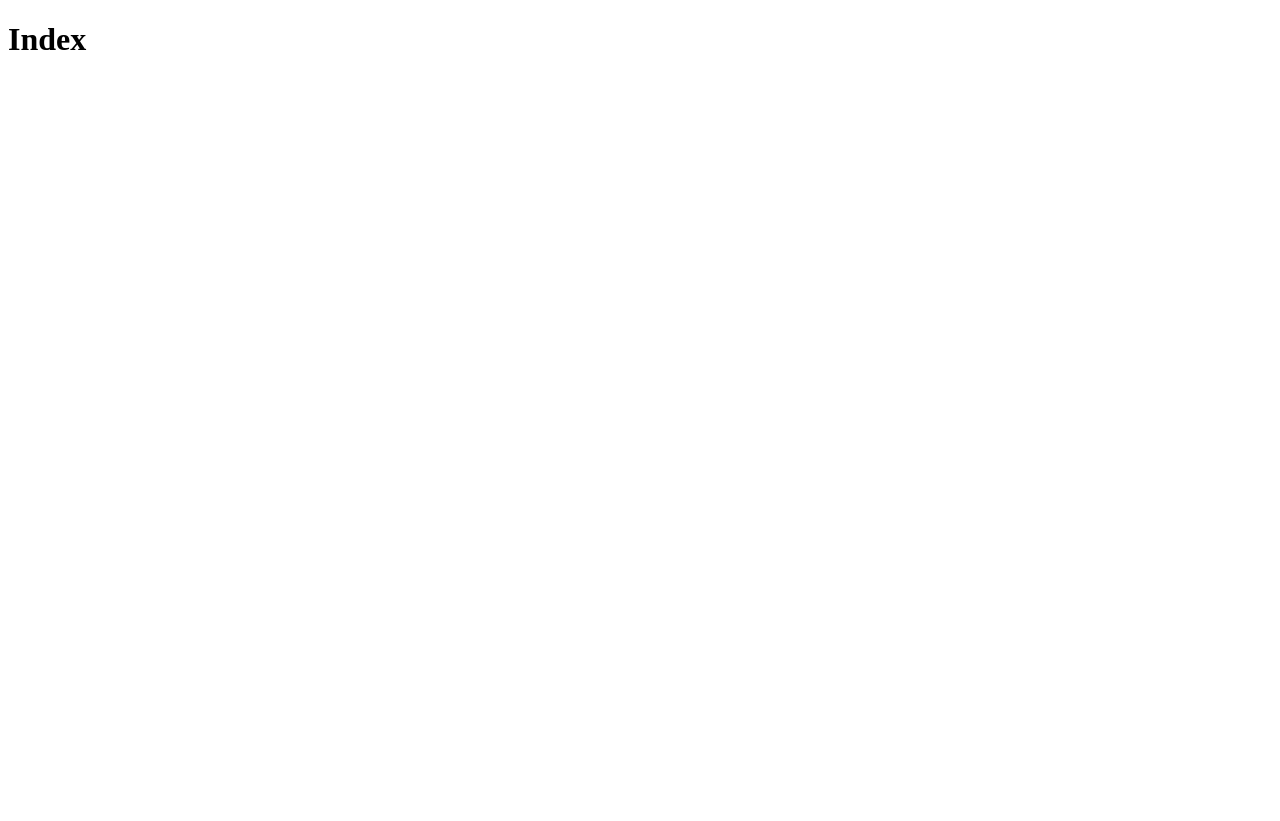
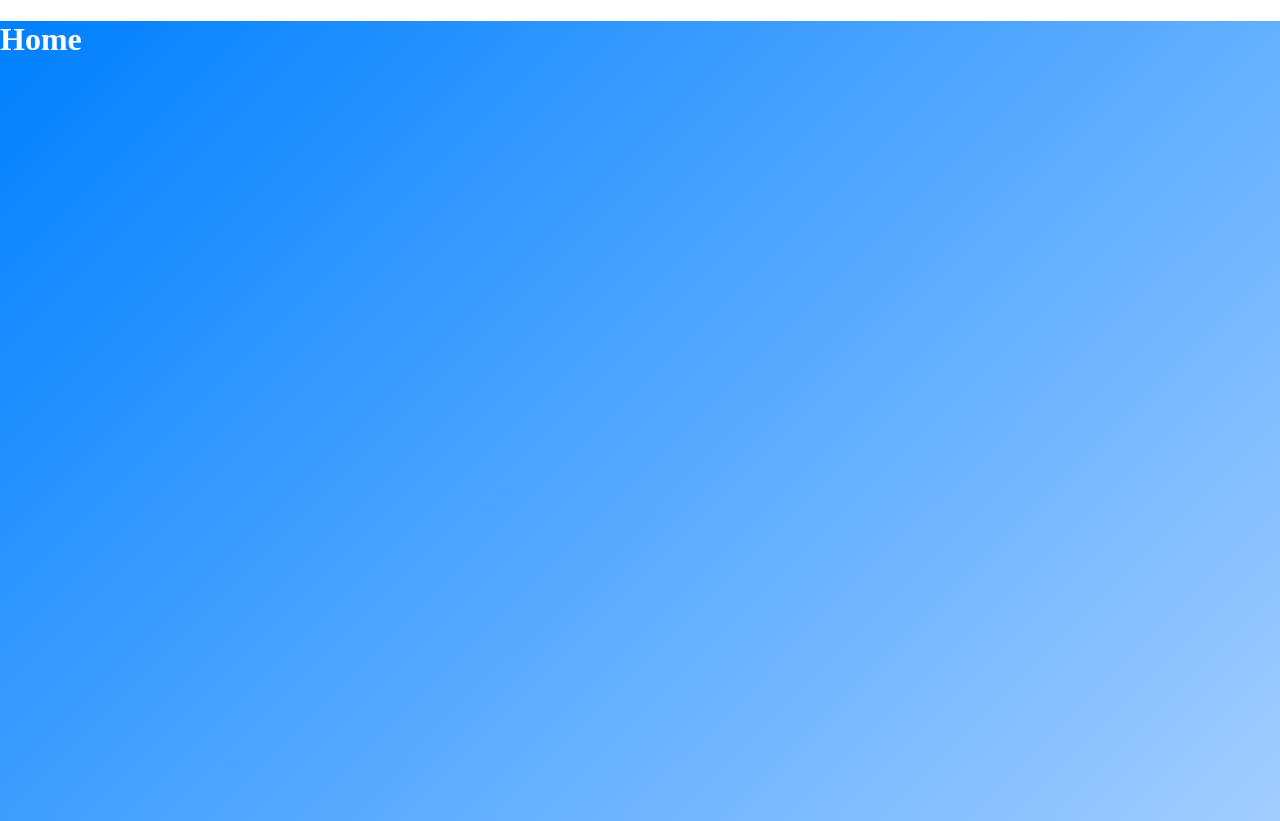
Before and after one commit to pdmuds4/bays-app, a React (Vite) app: page / in a window 1280 px wide. Before the commit the page ends 800 px from the top, so only its background shows below. Built offline with nearby package versions, Linux system fonts and the light colour scheme.

Commit message:
ディレクトリ構造を追加

```diff
--- a/public/global.css
+++ b/public/global.css
@@ -1,3 +1,8 @@
 html {
+    height: 100%;
+}
+
+body {
+    margin: 0;
     overflow: hidden;
 }
--- a/src/main.tsx
+++ b/src/main.tsx
@@ -1,13 +1,11 @@
-import React from 'react'
+// import React from 'react'
 import ReactDOM from 'react-dom/client'
-import { BrowserRouter} from 'react-router-dom';
+import { BrowserRouter } from 'react-router-dom';
 
 import App from './App.tsx'
 
 ReactDOM.createRoot(document.getElementById('root')!).render(
-  <React.StrictMode>
     <BrowserRouter>
       <App />
     </BrowserRouter>
-  </React.StrictMode>,
 )
--- a/src/route/Home/index.tsx
+++ b/src/route/Home/index.tsx
@@ -3,7 +3,7 @@ import "./style.css";
 const Home = () => {
     return (
         <div className="home-body">
-            <h1>Index</h1>
+            <h1>Home</h1>
         </div>
     );
 };
--- a/src/route/Home/style.css
+++ b/src/route/Home/style.css
@@ -0,0 +1,6 @@
+.home-body {
+    width: 100vw;
+    height: 100vh;
+    background-image: linear-gradient(135deg, #0080ff 0%, #a2cdff 100%);
+    color: white;
+}
```
Also changed, not shown: src/components/index.ts (added), src/types/naive.ts (added), src/types/network.ts (added).
